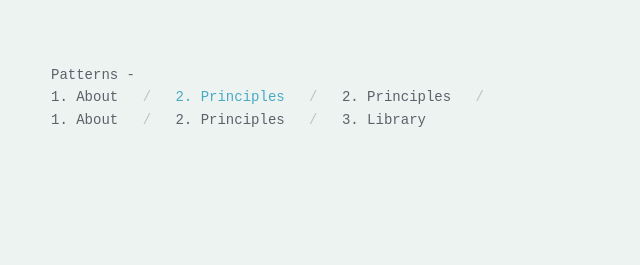
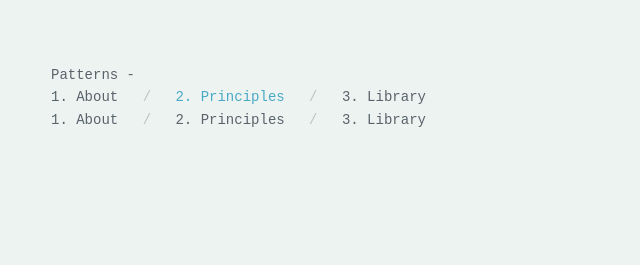
Before and after one commit to wearepatterns/wearepatterns.github.io, a Jekyll site: the page built from principles.markdown, in a window 1280 px wide. Shown: the top 265 px of the page, without its empty margins (13-653 px from the left). Built offline with Jekyll 4.4.1, drawn with Linux system fonts in a browser that asks for light colours.

Commit message:
Update default.html

```diff
--- a/_layouts/default.html
+++ b/_layouts/default.html
@@ -18,11 +18,10 @@
         <p class="f6 lh-copy bc">
             Patterns -
             <br>
-
-            {% if page.url == "/" %}
-            <a class="mr1 mr3-ns link al hc" href="/"><span class="dn di-ns ">1.</span> About</a> <span class="black-20 ">/</span>
+        {% if page.url == "/" %}
+        <a class="mr1 mr3-ns link al hc" href="/"><span class="dn di-ns ">1.</span> About</a> <span class="black-20 ">/</span>
         {% else %}
-            <a class="mr1 mr3-ns link hc" href="/"><span class="dn di-ns ">1.</span> About</a> <span class="black-20 ">/</span>
+        <a class="mr1 mr3-ns link hc" href="/"><span class="dn di-ns ">1.</span> About</a> <span class="black-20 ">/</span>
         {% endif %}
 
         {% if page.url == "/principles/" %}
@@ -31,10 +30,10 @@
         <a class="mh1 mh3-ns link hc" href="/principles "><span class="dn di-ns ">2.</span> Principles</a> <span class="black-20 ">/</span>
         {% endif %}
 
-        {% if page.url == "/principles" %}
-        <a class="mh1 mh3-ns link al hc" href="/principles "><span class="dn di-ns ">2.</span> Principles</a> <span class="black-20 ">/</span>
+        {% if page.url == "/library/" %}
+        <a class="ml1 ml3-ns link al hc" href=" /library "><span class="dn di-ns ">3.</span> Library</a>
         {% else %}
-        <a class="mh1 mh3-ns link hc" href="/principles "><span class="dn di-ns ">2.</span> Principles</a> <span class="black-20 ">/</span>
+        <a class="ml1 ml3-ns link hc" href=" /library "><span class="dn di-ns ">3.</span> Library</a>
         {% endif %}
 
  <br>
```
